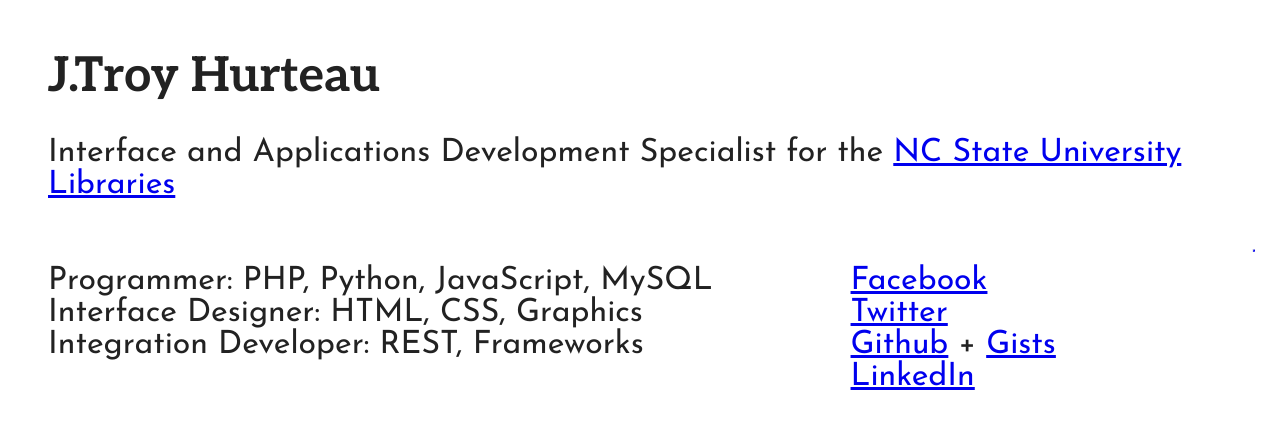
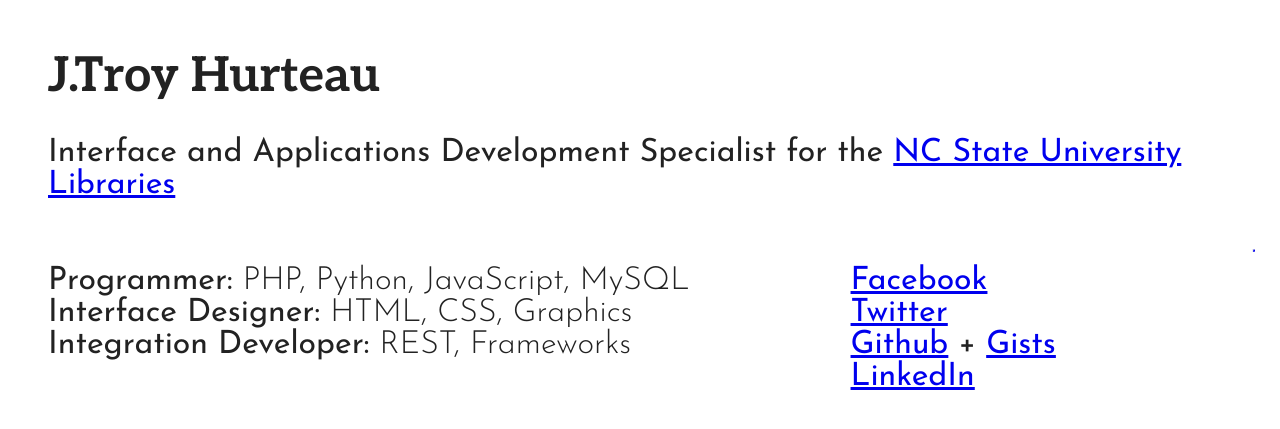
Before and after one commit to jthurteau/jthurteau.github.io, a PHP site: page / in a window 1280 px wide. Shown: the top 429 px of the page. Run offline with PHP 8.4, Linux system fonts and the light colour scheme.

Commit message:
Update main.css

```diff
--- a/main.css
+++ b/main.css
@@ -35,4 +35,4 @@ hr {margin:0;}
 .toggle{height:3px;width:3px;overflow:hidden;background-color:#eee;}
 .toggle a {height:100%;width:100%; display:block;}
 .preftext {white-space: pre;}
-.light {font-weight:light;}
+.light {font-weight:lighter;}
```
